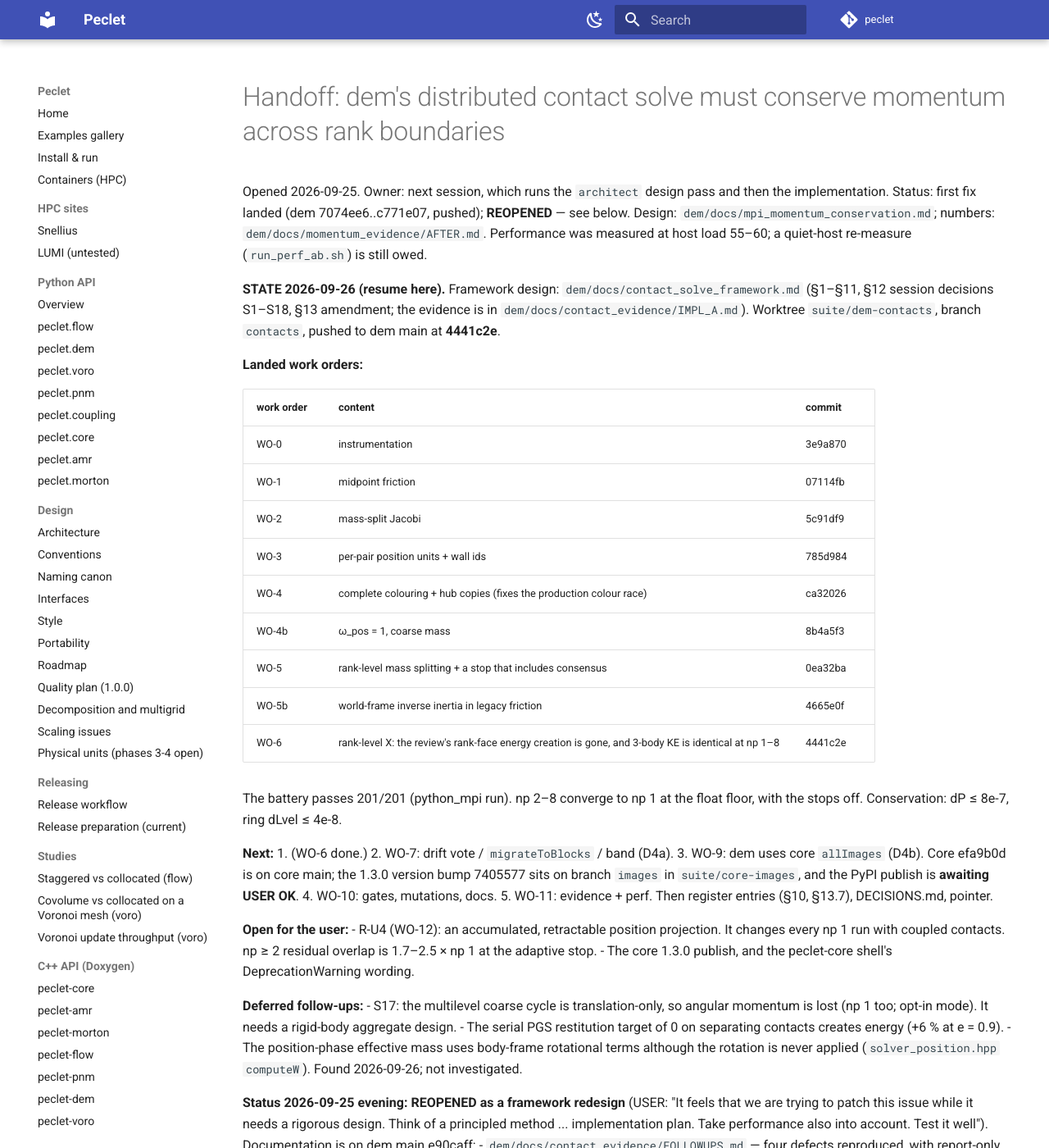
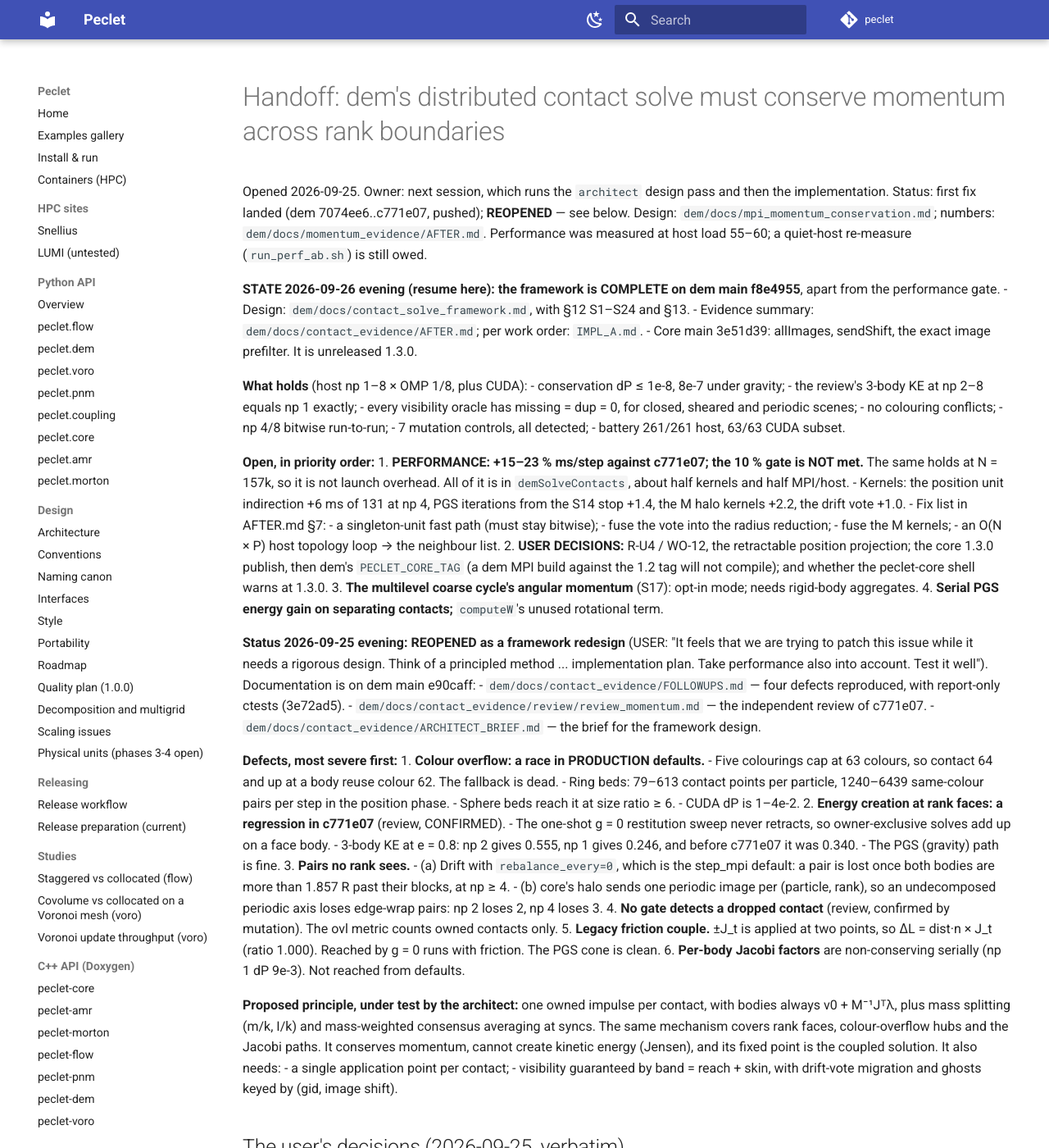
Before and after one commit to computational-chemical-engineering/peclet, an MkDocs documentation site: the page built from docs/HANDOFF_DEM_MPI_MOMENTUM.md, in a window 1280 px wide and 1400 px high. Shown: the whole window at 82% size. Built offline with MkDocs 1.6.1 and Material for MkDocs 9.7.7, drawn with Linux system fonts in a browser that asks for light colours; comment, search, counter and statistics services are not loaded.

Commit message:
dem f8e4955 + core 3e51d39: contact-solve framework complete (conservation, energy, visibility, colouring race fixed, mutation controls); perf +15-23 % open; handoff state; pointers
Co-Authored-By: Claude Opus 5.5 <noreply@anthropic.com>
Claude-Session: https://claude.ai/code/session_0145vVzMZ2ho61xpVzUerEZd

```diff
--- a/docs/HANDOFF_DEM_MPI_MOMENTUM.md
+++ b/docs/HANDOFF_DEM_MPI_MOMENTUM.md
@@ -5,48 +5,38 @@ implementation. Status: first fix landed (dem 7074ee6..c771e07, pushed); **REOPE
 numbers: `dem/docs/momentum_evidence/AFTER.md`. Performance was measured at host load 55–60; a quiet-host
 re-measure (`run_perf_ab.sh`) is still owed.
 
-**STATE 2026-09-26 (resume here).** Framework design: `dem/docs/contact_solve_framework.md`
-(§1–§11, §12 session decisions S1–S18, §13 amendment; the evidence is in
-`dem/docs/contact_evidence/IMPL_A.md`). Worktree `suite/dem-contacts`, branch `contacts`, pushed to
-dem main at **4441c2e**.
+**STATE 2026-09-26 evening (resume here): the framework is COMPLETE on dem main f8e4955**, apart
+from the performance gate.
+- Design: `dem/docs/contact_solve_framework.md`, with §12 S1–S24 and §13.
+- Evidence summary: `dem/docs/contact_evidence/AFTER.md`; per work order: `IMPL_A.md`.
+- Core main 3e51d39: allImages, sendShift, the exact image prefilter. It is unreleased 1.3.0.
 
-**Landed work orders:**
+**What holds** (host np 1–8 × OMP 1/8, plus CUDA):
+- conservation dP ≤ 1e-8, 8e-7 under gravity;
+- the review's 3-body KE at np 2–8 equals np 1 exactly;
+- every visibility oracle has missing = dup = 0, for closed, sheared and periodic scenes;
+- no colouring conflicts;
+- np 4/8 bitwise run-to-run;
+- 7 mutation controls, all detected;
+- battery 261/261 host, 63/63 CUDA subset.
 
-| work order | content | commit |
-|---|---|---|
-| WO-0 | instrumentation | 3e9a870 |
-| WO-1 | midpoint friction | 07114fb |
-| WO-2 | mass-split Jacobi | 5c91df9 |
-| WO-3 | per-pair position units + wall ids | 785d984 |
-| WO-4 | complete colouring + hub copies (fixes the production colour race) | ca32026 |
-| WO-4b | ω_pos = 1, coarse mass | 8b4a5f3 |
-| WO-5 | rank-level mass splitting + a stop that includes consensus | 0ea32ba |
-| WO-5b | world-frame inverse inertia in legacy friction | 4665e0f |
-| WO-6 | rank-level X: the review's rank-face energy creation is gone, and 3-body KE is identical at np 1–8 | 4441c2e |
-
-The battery passes 201/201 (python_mpi run). np 2–8 converge to np 1 at the float floor, with the
-stops off. Conservation: dP ≤ 8e-7, ring dLvel ≤ 4e-8.
-
-**Next:**
-1. (WO-6 done.)
-2. WO-7: drift vote / `migrateToBlocks` / band (D4a).
-3. WO-9: dem uses core `allImages` (D4b). Core efa9b0d is on core main; the 1.3.0 version bump
-   7405577 sits on branch `images` in `suite/core-images`, and the PyPI publish is **awaiting USER
-   OK**.
-4. WO-10: gates, mutations, docs.
-5. WO-11: evidence + perf. Then register entries (§10, §13.7), DECISIONS.md, pointer.
-
-**Open for the user:**
-- R-U4 (WO-12): an accumulated, retractable position projection. It changes every np 1 run with
-  coupled contacts. np ≥ 2 residual overlap is 1.7–2.5 × np 1 at the adaptive stop.
-- The core 1.3.0 publish, and the peclet-core shell's DeprecationWarning wording.
-
-**Deferred follow-ups:**
-- S17: the multilevel coarse cycle is translation-only, so angular momentum is lost (np 1 too;
-  opt-in mode). It needs a rigid-body aggregate design.
-- The serial PGS restitution target of 0 on separating contacts creates energy (+6 % at e = 0.9).
-- The position-phase effective mass uses body-frame rotational terms although the rotation is never
-  applied (`solver_position.hpp` `computeW`). Found 2026-09-26; not investigated.
+**Open, in priority order:**
+1. **PERFORMANCE: +15–23 % ms/step against c771e07; the 10 % gate is NOT met.** The same holds at
+   N = 157k, so it is not launch overhead. All of it is in `demSolveContacts`, about half kernels
+   and half MPI/host.
+   - Kernels: the position unit indirection +6 ms of 131 at np 4, PGS iterations from the S14 stop
+     +1.4, the M halo kernels +2.2, the drift vote +1.0.
+   - Fix list in AFTER.md §7:
+     - a singleton-unit fast path (must stay bitwise);
+     - fuse the vote into the radius reduction;
+     - fuse the M kernels;
+     - an O(N × P) host topology loop → the neighbour list.
+2. **USER DECISIONS:** R-U4 / WO-12, the retractable position projection; the core 1.3.0 publish,
+   then dem's `PECLET_CORE_TAG` (a dem MPI build against the 1.2 tag will not compile); and
+   whether the peclet-core shell warns at 1.3.0.
+3. **The multilevel coarse cycle's angular momentum** (S17): opt-in mode; needs rigid-body
+   aggregates.
+4. **Serial PGS energy gain on separating contacts;** `computeW`'s unused rotational term.
 
 **Status 2026-09-25 evening: REOPENED as a framework redesign** (USER: "It feels that we are trying to
 patch this issue while it needs a rigorous design. Think of a principled method ... implementation plan.
```
